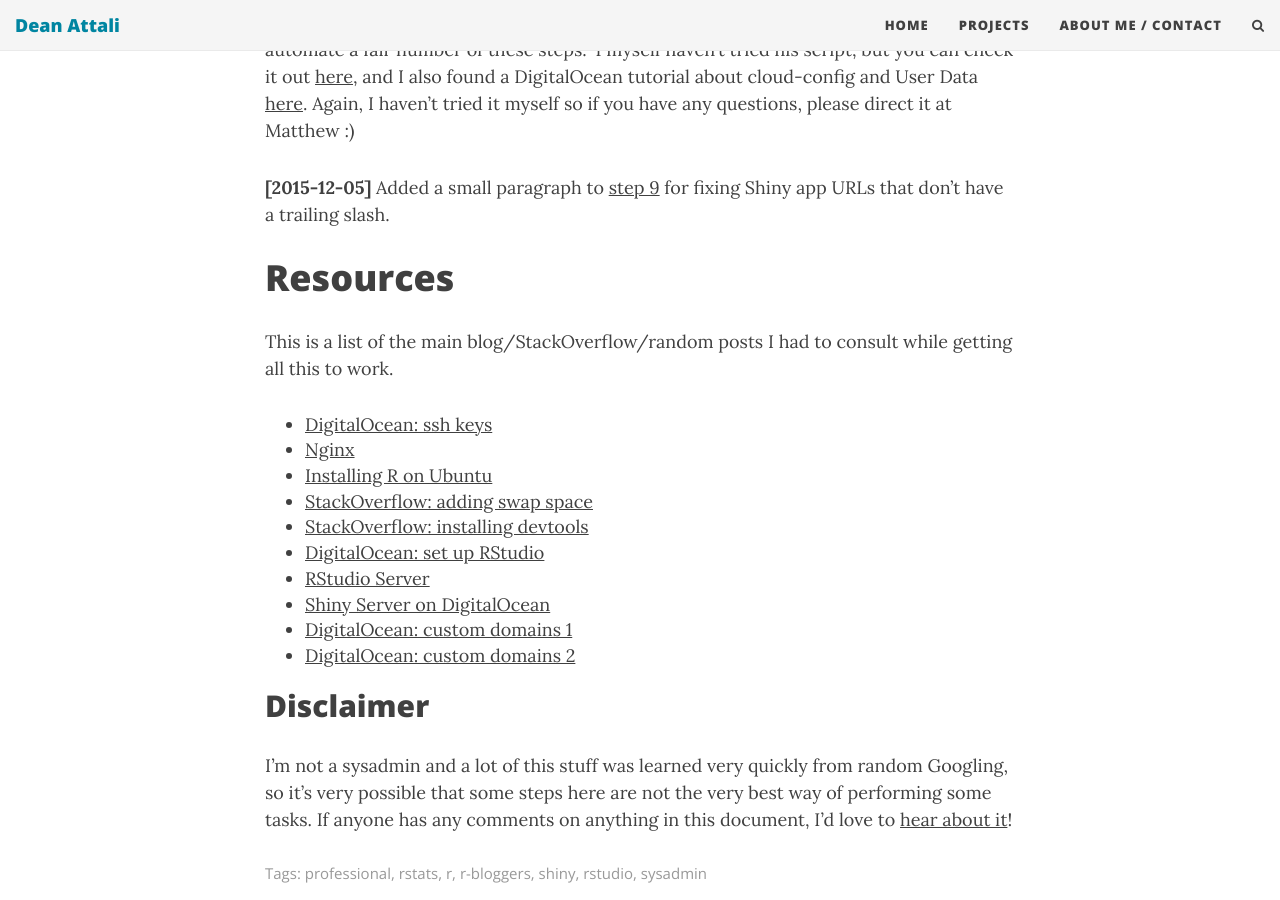
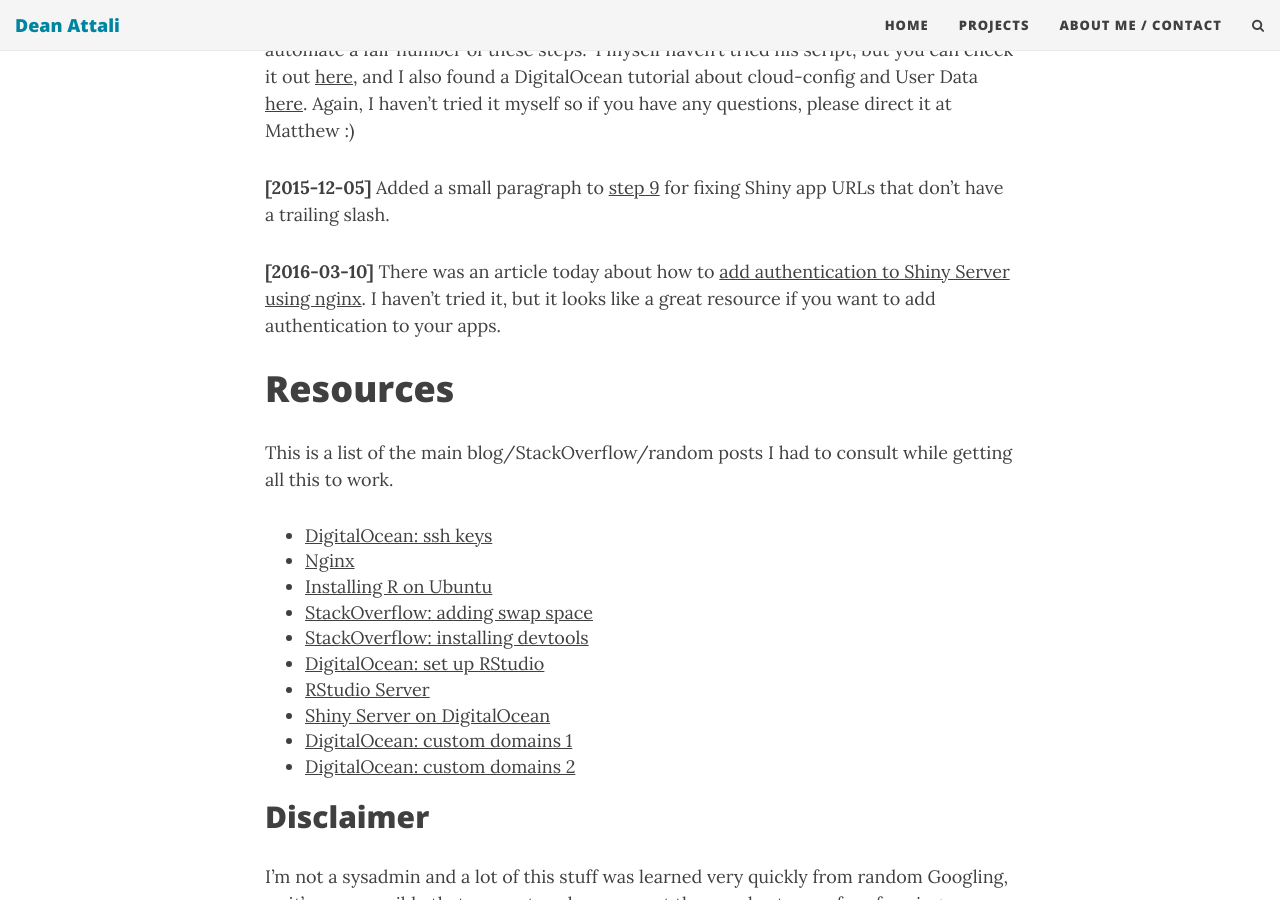
Before and after one commit to daattali/daattali.github.io, a Jekyll site: the page built from _posts/2015-05-09-setup-rstudio-shiny-server-digital-ocean.md, in a window 1280 px wide and 900 px high, scrolled down 18048 px. Built offline with Jekyll 4.4.1, drawn with Linux system fonts in a browser that asks for light colours; nearby versions of some CDN libraries; comment, search, counter and statistics services are not loaded.

Commit message:
Update 2015-05-09-setup-rstudio-shiny-server-digital-ocean.md

```diff
--- a/_posts/2015-05-09-setup-rstudio-shiny-server-digital-ocean.md
+++ b/_posts/2015-05-09-setup-rstudio-shiny-server-digital-ocean.md
@@ -380,6 +380,8 @@
 
 **[2015-12-05]** Added a small paragraph to [step 9](#reverse-proxy) for fixing Shiny app URLs that don't have a trailing slash.
 
+**[2016-03-10]** There was an article today about how to [add authentication to Shiny Server using nginx](http://www.datascienceriot.com/add-authentication-to-shiny-server-with-nginx/).  I haven't tried it, but it looks like a great resource if you want to add authentication to your apps.
+
 # Resources {#resources}
 
 This is a list of the main blog/StackOverflow/random posts I had to consult while getting all this to work.
```
